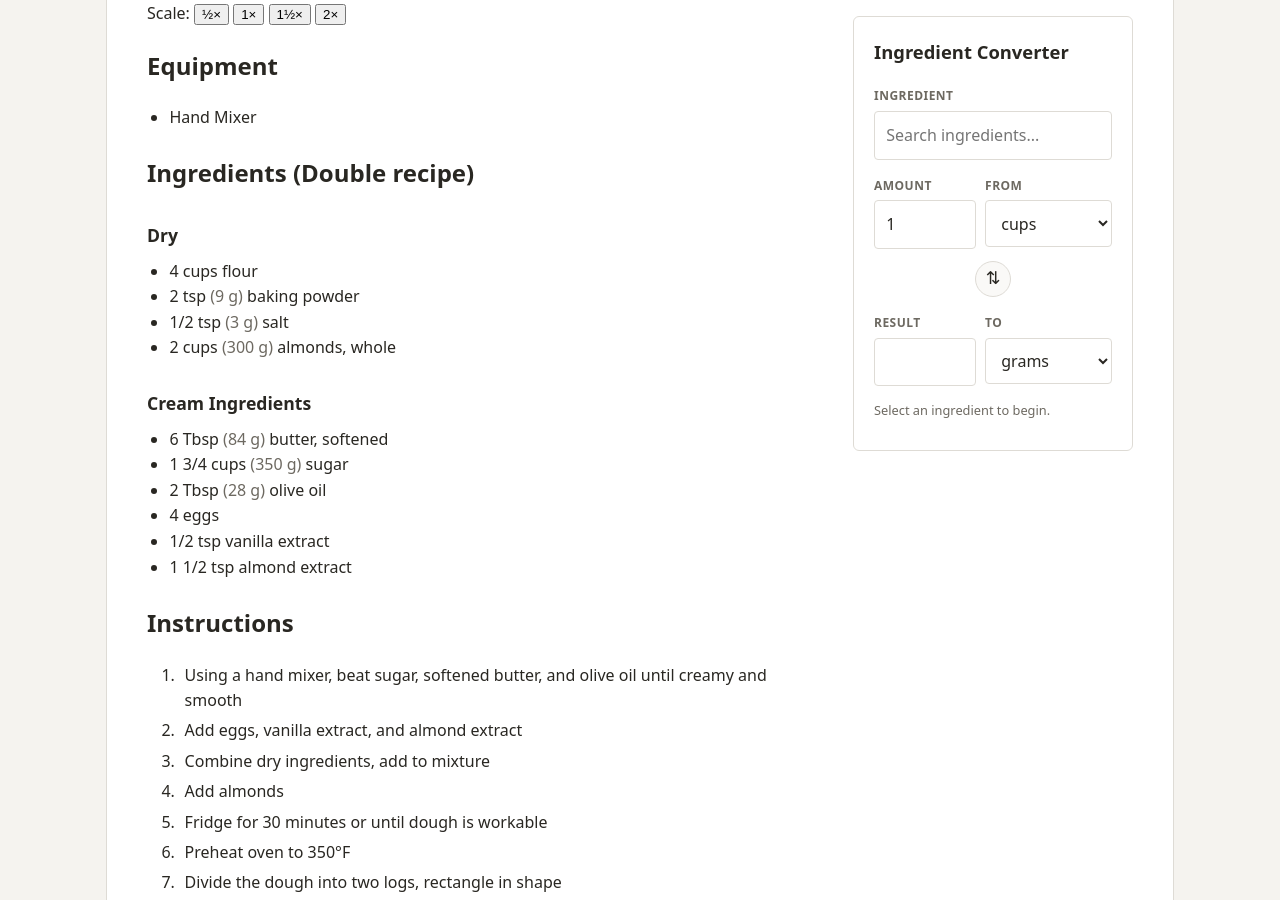
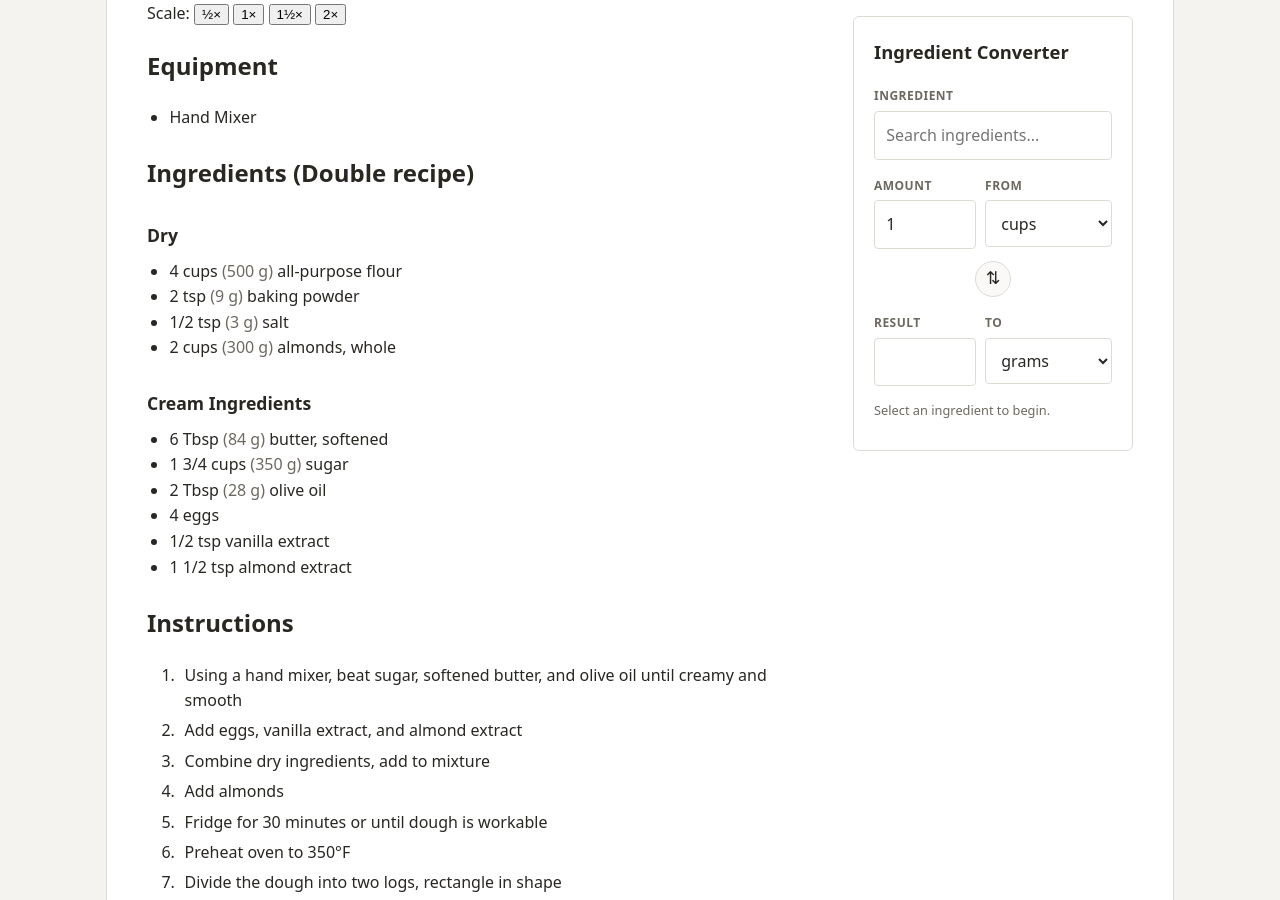
Before and after one commit to sundaycake/recipes, a Jekyll site: the page built from _recipes/almond-biscotti.md, in a window 1280 px wide and 900 px high, scrolled down 587 px. Built offline with Jekyll 4.4.1, drawn with Linux system fonts in a browser that asks for light colours.

Commit message:
Update almond-biscotti.md

```diff
--- a/_recipes/almond-biscotti.md
+++ b/_recipes/almond-biscotti.md
@@ -30,7 +30,7 @@ source_url: https://www.allrecipes.com/recipe/260575/chef-johns-almond-biscotti/
 ## Ingredients
 
 ### Dry
-- 2 cups flour
+- 2 cups all-purpose flour
 - 1 tsp baking powder
 - 1/4 tsp salt
 - 1 cup almonds, whole
```
